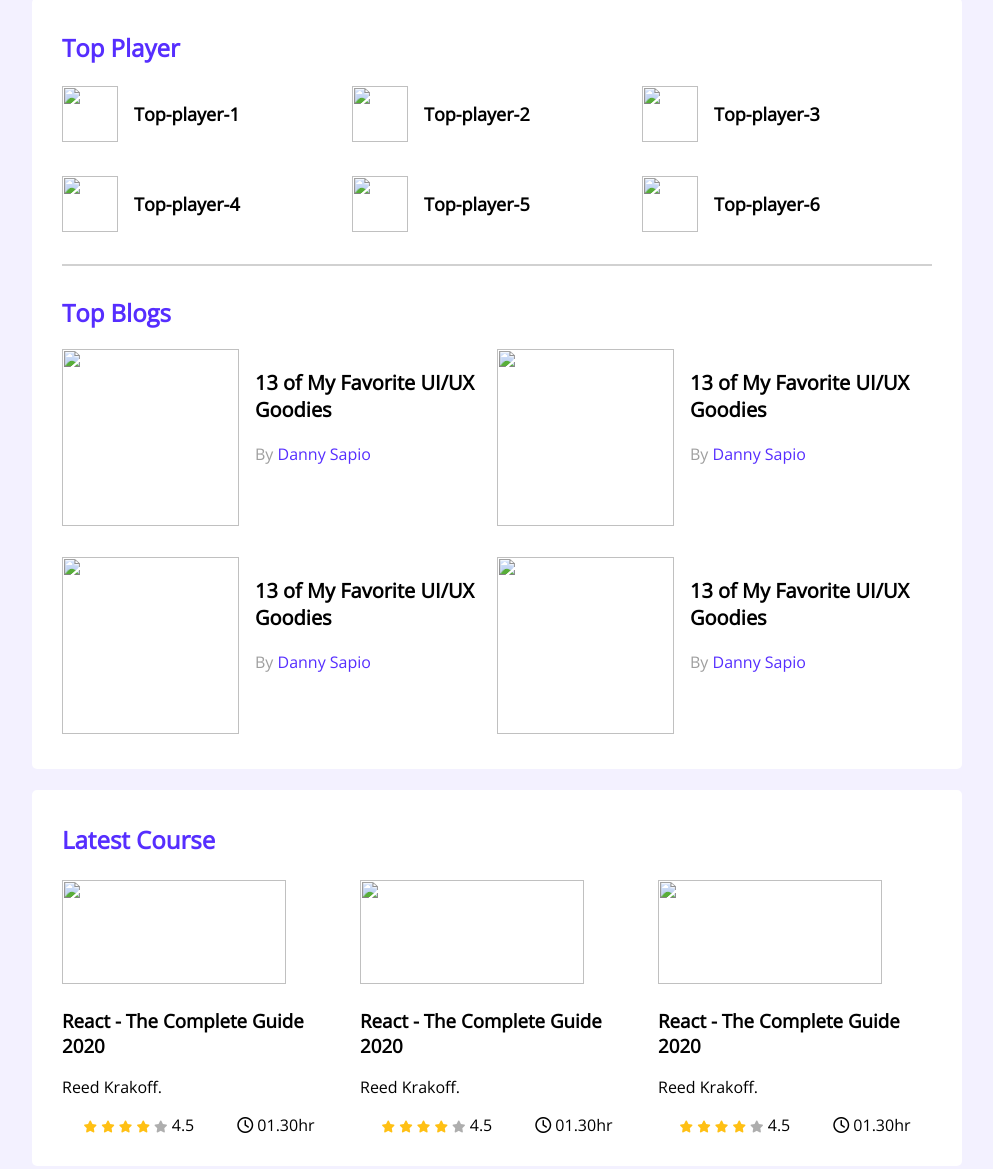
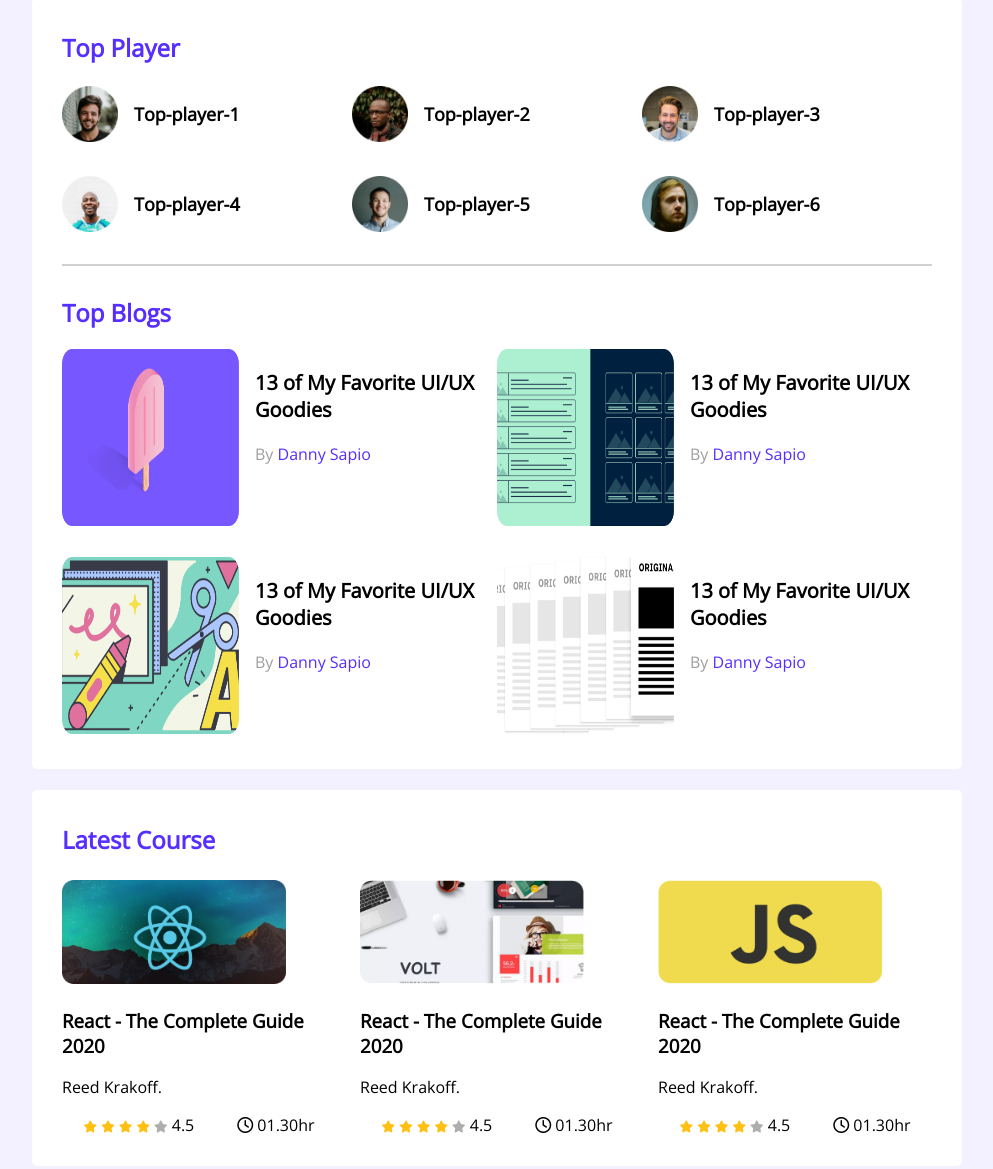
Before and after one commit to saifulaija/responsive-website, a plain HTML site: page index.html in a window 1280 px wide. Shown: the part 31-1200 px from the top of the page, without its empty margins (143-1136 px from the left). Drawn offline with nearby package versions, Linux system fonts and the light colour scheme; the site is published under a folder, as on GitHub Pages, so addresses that start at the root find nothing.

Commit message:
image added

```diff
--- a/index.html
+++ b/index.html
@@ -32,27 +32,27 @@
                 <h2 class="section-title">Top Player</h2>
                 <div class="players">
                     <div class="player">
-                        <img src="/images/players/player-1.png" alt="">
+                        <img src="./images/players/player-1.png" alt="">
                         <h3 class="player-name">Top-player-1</h3>
                     </div>
                     <div class="player">
-                        <img src="/images/players/player-2.png" alt="">
+                        <img src="./images/players/player-2.png" alt="">
                         <h3 class="player-name">Top-player-2</h3>
                     </div>
                     <div class="player">
-                        <img src="/images/players/player-3.png" alt="">
+                        <img src="./images/players/player-3.png" alt="">
                         <h3 class="player-name">Top-player-3</h3>
                     </div>
                     <div class="player">
-                        <img src="/images/players/player-4.png" alt="">
+                        <img src="./images/players/player-4.png" alt="">
                         <h3 class="player-name">Top-player-4</h3>
                     </div>
                     <div class="player">
-                        <img src="/images/players/player-5.png" alt="">
+                        <img src="./images/players/player-5.png" alt="">
                         <h3 class="player-name">Top-player-5</h3>
                     </div>
                     <div class="player">
-                        <img src="/images/players/player-6.png" alt="">
+                        <img src="./images/players/player-6.png" alt="">
                         <h3 class="player-name">Top-player-6</h3>
                     </div>
 
@@ -64,7 +64,7 @@
                 <div class="blogs">
                     <article class="blog">
                         <div class="thumbnail">
-                            <img src="/images/blogs/blog-1.png" alt="">
+                            <img src="./images/blogs/blog-1.png" alt="">
                         </div>
                         <div class="blog-info">
                             <h3 class="blog-title">13 of My Favorite UI/UX Goodies</h3>
@@ -73,7 +73,7 @@
                     </article>
                     <article class="blog">
                         <div class="thumbnail">
-                            <img src="/images/blogs/blog-2.png" alt="">
+                            <img src="./images/blogs/blog-2.png" alt="">
                         </div>
                         <div class="blog-info">
                             <h3 class="blog-title">13 of My Favorite UI/UX Goodies</h3>
@@ -82,7 +82,7 @@
                     </article>
                     <article class="blog">
                         <div class="thumbnail">
-                            <img src="/images/blogs/blog-3.png" alt="">
+                            <img src="./images/blogs/blog-3.png" alt="">
                         </div>
                         <div class="blog-info">
                             <h3 class="blog-title">13 of My Favorite UI/UX Goodies</h3>
@@ -91,7 +91,7 @@
                     </article>
                     <article class="blog">
                         <div class="thumbnail">
-                            <img src="/images/blogs/blog-4.png" alt="">
+                            <img src="./images/blogs/blog-4.png" alt="">
                         </div>
                         <div class="blog-info">
                             <h3 class="blog-title">13 of My Favorite UI/UX Goodies</h3>
@@ -109,7 +109,7 @@
             <div class="courses">
                 <div class="course">
                     <div class="course-banner">
-                        <img src="/images/courses/course-1.png" alt="">
+                        <img src="./images/courses/course-1.png" alt="">
                     </div>
                     <div class="course-details">
                         <h3 class="course-title">React - The Complete Guide 2020</h3>
@@ -133,7 +133,7 @@
                 </div>
                 <div class="course">
                     <div class="course-banner">
-                        <img src="/images/courses/course-2.png" alt="">
+                        <img src="./images/courses/course-2.png" alt="">
                     </div>
                     <div class="course-details">
                         <h3 class="course-title">React - The Complete Guide 2020</h3>
@@ -157,7 +157,7 @@
                 </div>
                 <div class="course">
                     <div class="course-banner">
-                        <img src="/images/courses/course-3.png" alt="">
+                        <img src="./images/courses/course-3.png" alt="">
                     </div>
                     <div class="course-details">
                         <h3 class="course-title">React - The Complete Guide 2020</h3>
```
